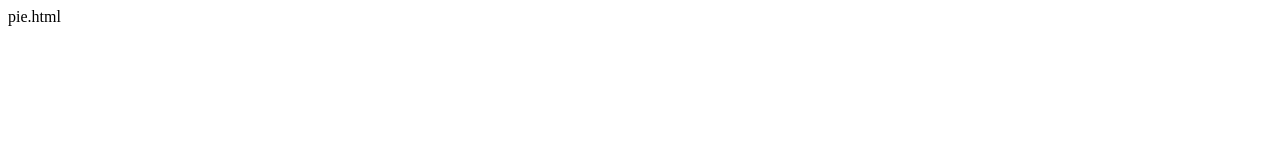
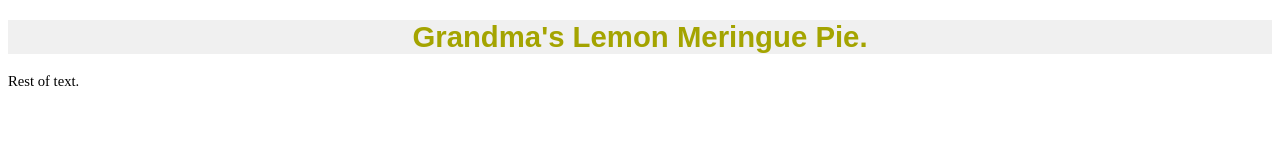
Before and after one commit to dmmays/4300Project1Spring2015, a plain HTML site: page pie.html in a window 1280 px wide. Drawn offline with Linux system fonts and the light colour scheme.

Commit message:
Update pie.html

```diff
--- a/pie.html
+++ b/pie.html
@@ -1 +1,30 @@
-pie.html
+<!DOCTYPE html>
+<html>
+
+<head>
+<style>
+body {
+background-color: white;
+}
+h1 {
+background-color: #F0F0F0;
+text-align:center;
+color:#A4A400;
+font-family:Arial;
+font-size: 22pt;
+}
+
+p {
+background-color: white;
+font-size: 11pt;
+}
+</style>
+</head>
+
+<body>
+<h1>Grandma's Lemon Meringue Pie.</h1>
+
+<p>Rest of text.</p>
+
+</body>
+</html>
```
